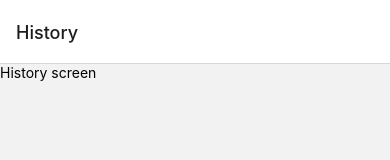
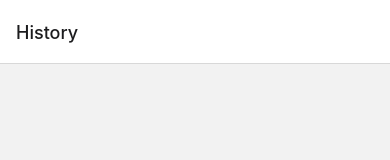
Before and after one commit to KonstantinVerenev/PetMoodTracker, a React Native app: screen /History in a window 390 px wide. Shown: the top 160 px of the page. Built offline with nearby package versions, Linux system fonts and the light colour scheme.

Commit message:
add context provider and useAppContext hook

```diff
--- /dev/null
+++ b/src/App.provider.tsx
@@ -0,0 +1,31 @@
+import React, { createContext, useCallback, useState } from 'react';
+import { MoodOption, MoodOptionTimestamp } from './types';
+
+type AppContext = {
+  moodList: MoodOptionTimestamp[];
+  handleSelectMood: (selectedMood: MoodOption) => void;
+};
+
+export const appContext = createContext<AppContext>({
+  moodList: [],
+  handleSelectMood: () => {
+    null;
+  },
+});
+
+export const AppProvider: React.FC = ({ children }) => {
+  const [moodList, setMoodList] = useState<MoodOptionTimestamp[]>([]);
+
+  const handleSelectMood = useCallback((selectedMood: MoodOption): void => {
+    setMoodList(prevState => [
+      ...prevState,
+      { mood: selectedMood, timestamp: Date.now() },
+    ]);
+  }, []);
+
+  return (
+    <appContext.Provider value={{ moodList, handleSelectMood }}>
+      {children}
+    </appContext.Provider>
+  );
+};
--- a/src/App.tsx
+++ b/src/App.tsx
@@ -2,11 +2,14 @@ import React from 'react';
 import { NavigationContainer } from '@react-navigation/native';
 
 import { BottomTabsNavigator } from './navigation';
+import { AppProvider } from './App.provider';
 
 export const App: React.FC = () => {
   return (
-    <NavigationContainer>
-      <BottomTabsNavigator />
-    </NavigationContainer>
+    <AppProvider>
+      <NavigationContainer>
+        <BottomTabsNavigator />
+      </NavigationContainer>
+    </AppProvider>
   );
 };
--- a/src/components/MoodItemRow.tsx
+++ b/src/components/MoodItemRow.tsx
@@ -17,7 +17,7 @@ export const MoodItemRow: React.FC<MoodItemRowProps> = ({ item }) => {
         <Text style={styles.moodDescription}>{item.mood.description}</Text>
       </View>
       <Text style={styles.moodDate}>
-        {format(new Date(item.timestamp), "dd MMM, yyyy 'at' HH:mm")}
+        {format(new Date(item.timestamp), 'dd MMM, yyyy - HH:mm')}
       </Text>
     </View>
   );
--- /dev/null
+++ b/src/hooks/useAppContext.ts
@@ -0,0 +1,5 @@
+import { useContext } from 'react';
+
+import { appContext } from '../App.provider';
+
+export const useAppContext = () => useContext(appContext);
--- a/src/screens/History.screen.tsx
+++ b/src/screens/History.screen.tsx
@@ -1,10 +1,17 @@
 import React from 'react';
-import { View, Text, StyleSheet } from 'react-native';
+import { View, StyleSheet } from 'react-native';
+import { MoodItemRow } from '../components/MoodItemRow';
+
+import { useAppContext } from '../hooks/useAppContext';
 
 export const History: React.FC = () => {
+  const appContext = useAppContext();
+
   return (
     <View style={styles.container}>
-      <Text>History screen</Text>
+      {appContext.moodList.map(item => (
+        <MoodItemRow item={item} key={item.timestamp} />
+      ))}
     </View>
   );
 };
--- a/src/screens/Home.screen.tsx
+++ b/src/screens/Home.screen.tsx
@@ -1,27 +1,15 @@
-import React, { useCallback, useState } from 'react';
+import React from 'react';
 import { View, StyleSheet } from 'react-native';
 
+import { useAppContext } from '../hooks/useAppContext';
 import { MoodPicker } from '../components/MoodPicker';
-import { MoodOption, MoodOptionTimestamp } from '../types';
-import { MoodItemRow } from '../components/MoodItemRow';
 
 export const Home: React.FC = () => {
-  const [moodList, setMoodList] = useState<MoodOptionTimestamp[]>([]);
-
-  const handleSelectMood = useCallback((selectedMood: MoodOption): void => {
-    console.log(selectedMood);
-    setMoodList(prevState => [
-      ...prevState,
-      { mood: selectedMood, timestamp: Date.now() },
-    ]);
-  }, []);
+  const appContext = useAppContext();
 
   return (
     <View style={styles.container}>
-      <MoodPicker handleSelectMood={handleSelectMood} />
-      {moodList.map(item => (
-        <MoodItemRow item={item} key={item.timestamp} />
-      ))}
+      <MoodPicker handleSelectMood={appContext.handleSelectMood} />
     </View>
   );
 };
```
